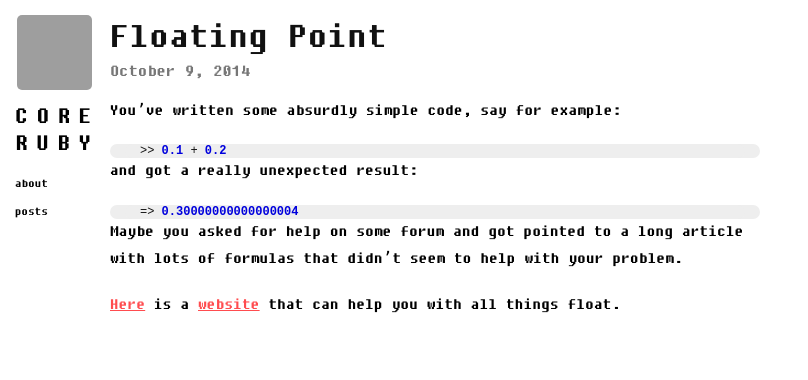
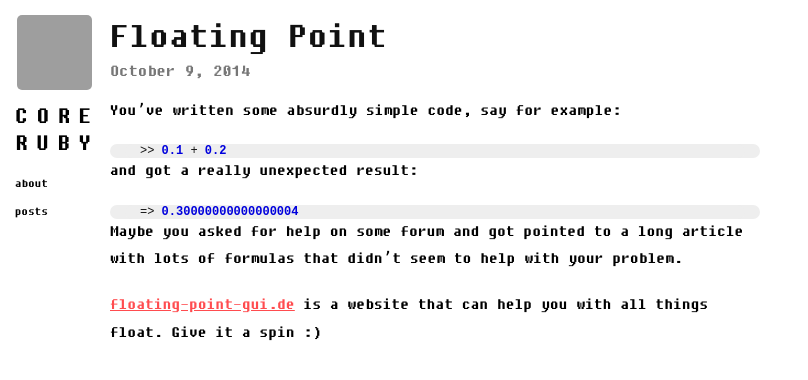
Before and after one commit to coreruby/coreruby.github.io, a Jekyll site: the page built from _posts/2014-10-09-floating-point.markdown, in a window 1280 px wide, cut to the strip 0-380 px from the top of the page. Shown: the whole strip, without its empty margins (0-808 px from the left). Built offline with Jekyll 4.4.1, drawn with Linux system fonts in a browser that asks for light colours; nearby versions of some CDN libraries; Markdown is read by kramdown in place of the engine named in the settings; grey boxes are pictures that could not be loaded.

Commit message:
Typos in the floating point guide

```diff
--- a/_posts/2014-10-09-floating-point.markdown
+++ b/_posts/2014-10-09-floating-point.markdown
@@ -20,6 +20,7 @@ Maybe you asked for help on some forum and got pointed to a long
 article with lots of formulas that didn’t seem to help with your
 problem.
 
-[Here] is a [website][Here] that can help you with all things float.
+[floating-point-gui.de] is a website that can help you with all
+things float. Give it a spin :)
 
-[here]: /lecture-01
+[floating-point-gui.de]: http://floating-point-gui.de/
```
